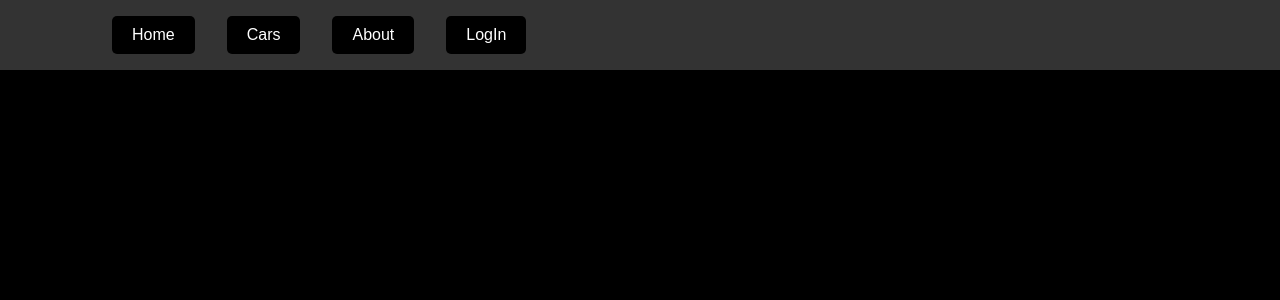
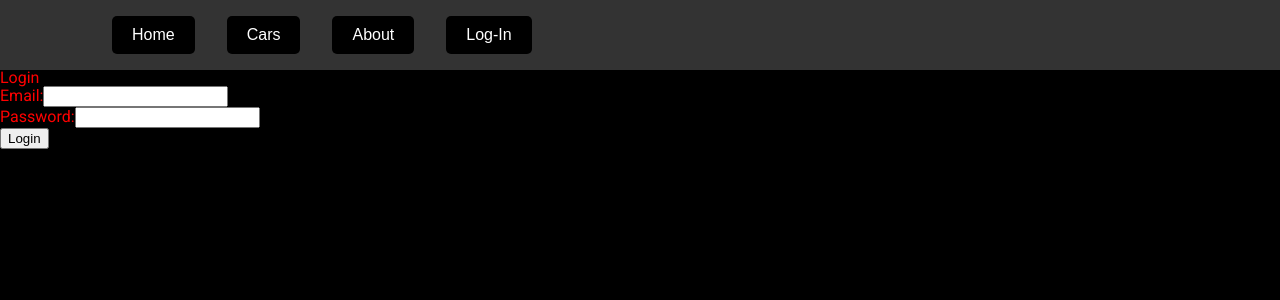
Before and after one commit to ferrarizaum/garage-front, a React (Create React App) app: page /login in a window 1280 px wide. Shown: the top 300 px of the page. Built offline with nearby package versions, Linux system fonts and the light colour scheme.

Commit message:
minor changes to navbar login and about page

```diff
--- a/src/components/NavBar.jsx
+++ b/src/components/NavBar.jsx
@@ -52,7 +52,7 @@ const Navbar = () => {
           </li>
           <li style={{ paddingLeft: "2em" }}>
             <button style={buttonStyle} onClick={() => navigate("/login")}>
-              LogIn
+              Log-In
             </button>
           </li>
         </ul>
--- a/src/pages/AboutPage.jsx
+++ b/src/pages/AboutPage.jsx
@@ -7,7 +7,10 @@ const AboutPage = () => {
       <div>
         <Navbar />
       </div>
-      <div></div>
+      <div>
+        <h1 style={{ color: "red" }}>About The Garage :</h1>
+        <h2 style={{ color: "red" }}>Under Development by José Ferrari</h2>
+      </div>
     </div>
   );
 };
--- a/src/pages/LoginPage.jsx
+++ b/src/pages/LoginPage.jsx
@@ -1,13 +1,34 @@
-import React from "react";
+import React, { useState } from "react";
 import Navbar from "../components/NavBar";
 
 const LoginPage = () => {
+  const [email, setEmail] = useState("");
+  const [password, setPassword] = useState("");
   return (
     <div style={{ backgroundColor: "#000000", height: "100vh" }}>
       <div>
         <Navbar />
       </div>
-      <div></div>
+      <div>
+        <h2 style={{ color: "red" }}>Login</h2>
+        <form>
+          <label style={{ color: "red" }}>Email:</label>
+          <input
+            type="email"
+            value={email}
+            onChange={(e) => setEmail(e.target.value)}
+          />
+          <br />
+          <label style={{ color: "red" }}>Password:</label>
+          <input
+            type="password"
+            value={password}
+            onChange={(e) => setPassword(e.target.value)}
+          />
+          <br />
+          <button type="button">Login</button>
+        </form>
+      </div>
     </div>
   );
 };
```
